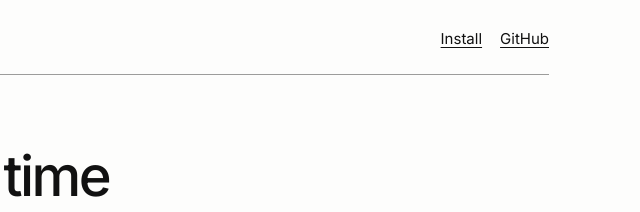
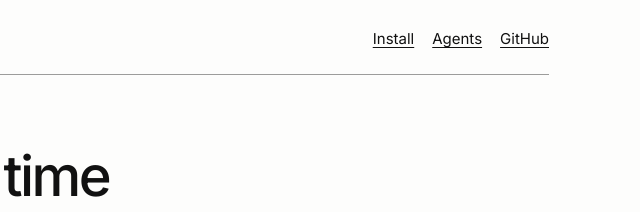
Before and after one commit to Charlsz/sayso, a plain HTML site: page docs/index.html in a window 1280 px wide. Shown: the top 212 px of the page, 611-1251 px from the left. Drawn offline with Linux system fonts and the light colour scheme.

Commit message:
Link the skill page from the README and add an Agents jump on the site.

```diff
--- a/docs/index.html
+++ b/docs/index.html
@@ -23,6 +23,7 @@
       <a class="mark" href="./">sayso</a>
       <nav>
         <a href="#install">Install</a>
+        <a href="#agents">Agents</a>
         <a href="https://github.com/Charlsz/sayso">GitHub</a>
       </nav>
     </header>
```
Also changed, not shown: 2 other files.
